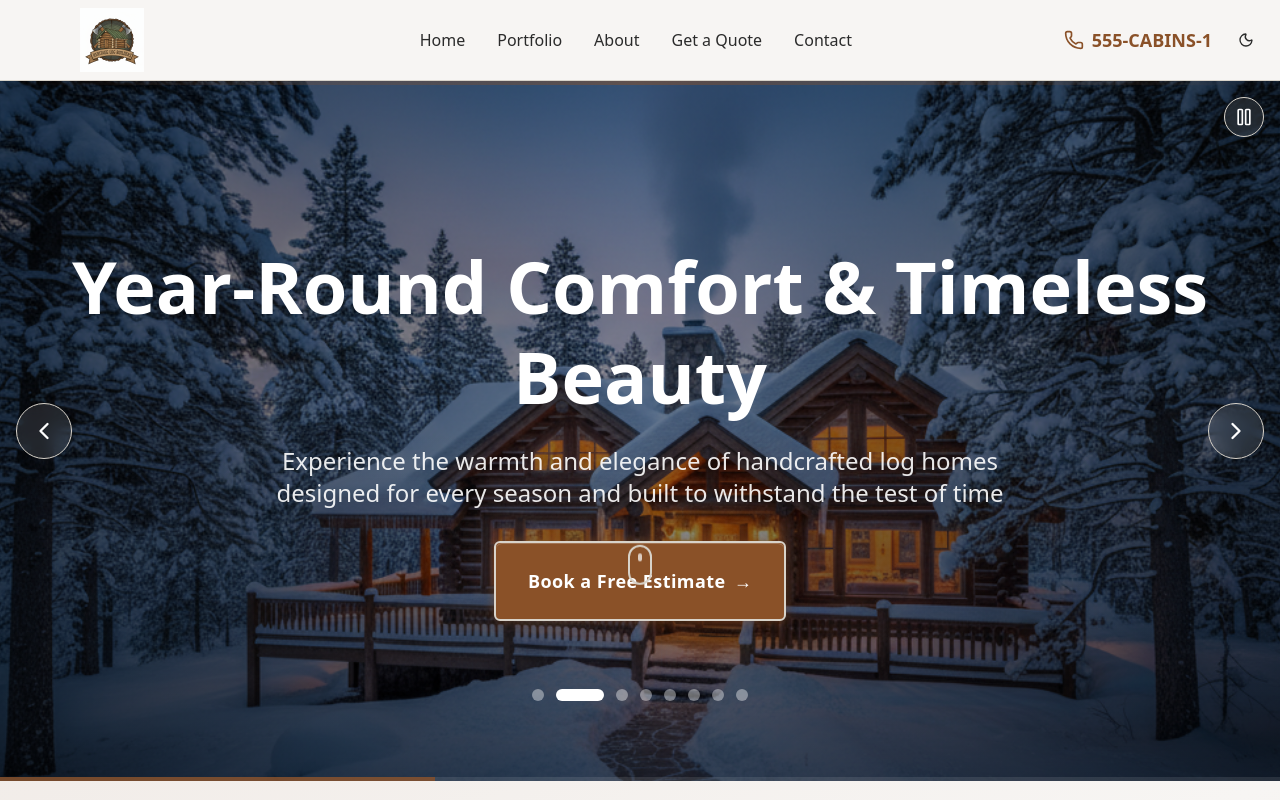
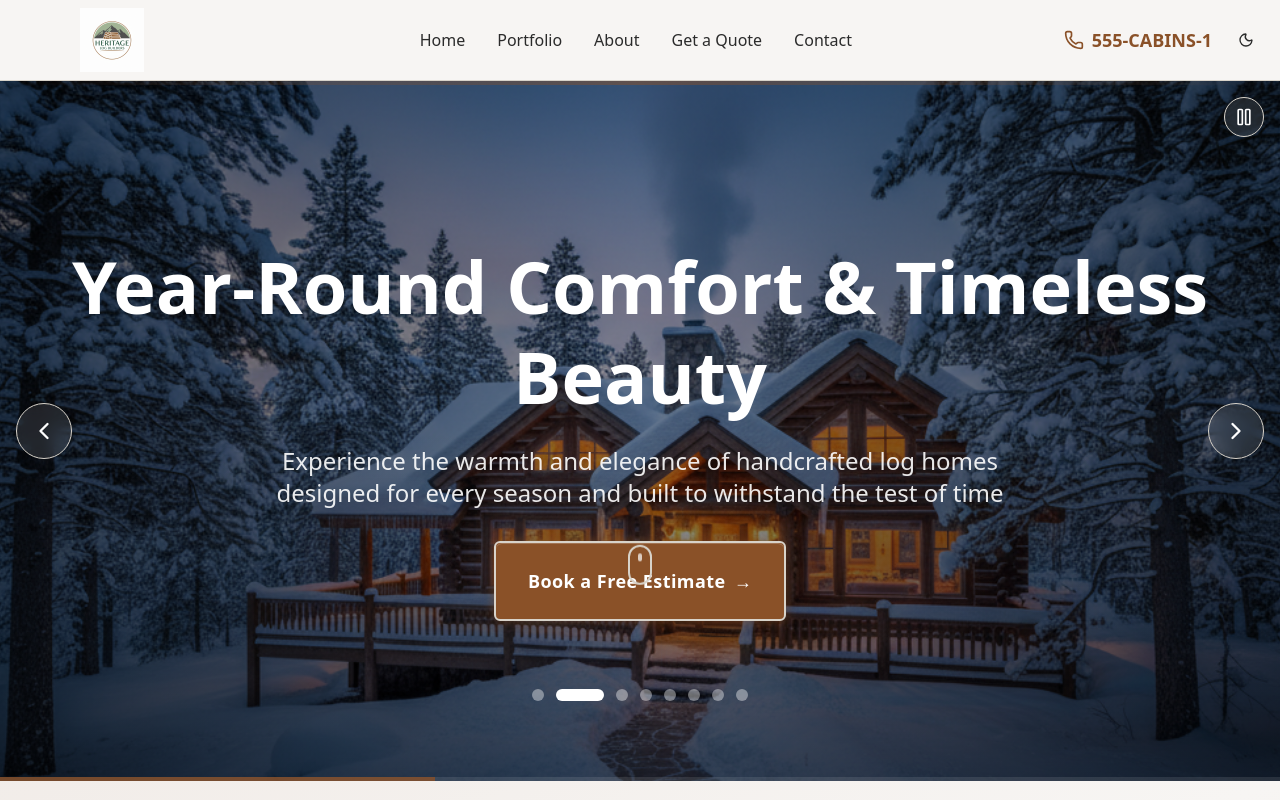
Before and after one commit to TNDIGITALMARK/acf0ab90-2625-499d-8a22-2e15491b1574, a Next.js app: page / in a window 1280 px wide. Shown: the top 800 px of the page. Built offline with nearby package versions, Linux system fonts and the light colour scheme.

Commit message:
Phoenix Agent implementation - make a new logo and use it in the header please

```diff
--- a/src/components/Header.tsx
+++ b/src/components/Header.tsx
@@ -18,7 +18,7 @@ export default function Header() {
           <Link href="/" className="flex items-center gap-3 hover:opacity-80 transition-opacity">
             <div className="relative h-16 w-48">
               <Image
-                src="/generated/logo.png"
+                src="/generated/heritage-log-builders-logo.png"
                 alt="Heritage Log Builders"
                 fill
                 className="object-contain"
```
Also changed, not shown: public/generated/heritage-log-builders-logo.png (added).
